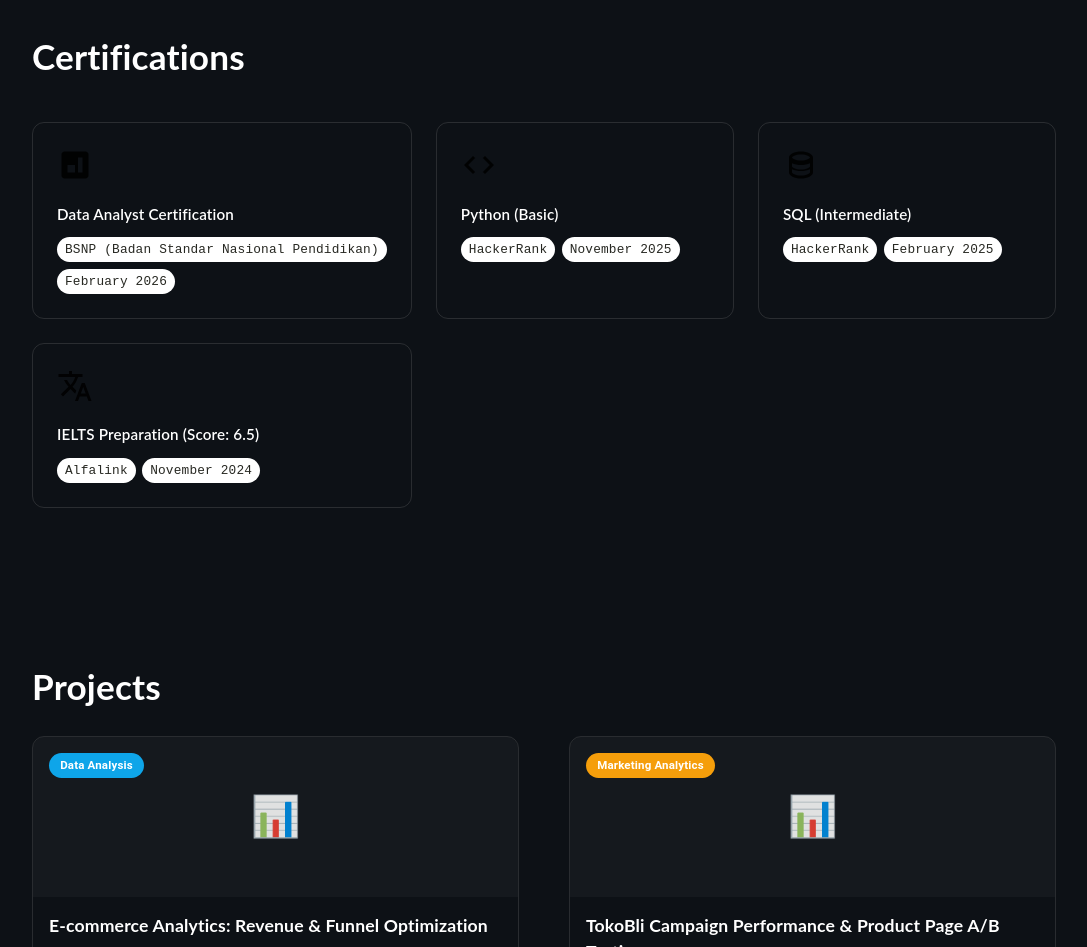
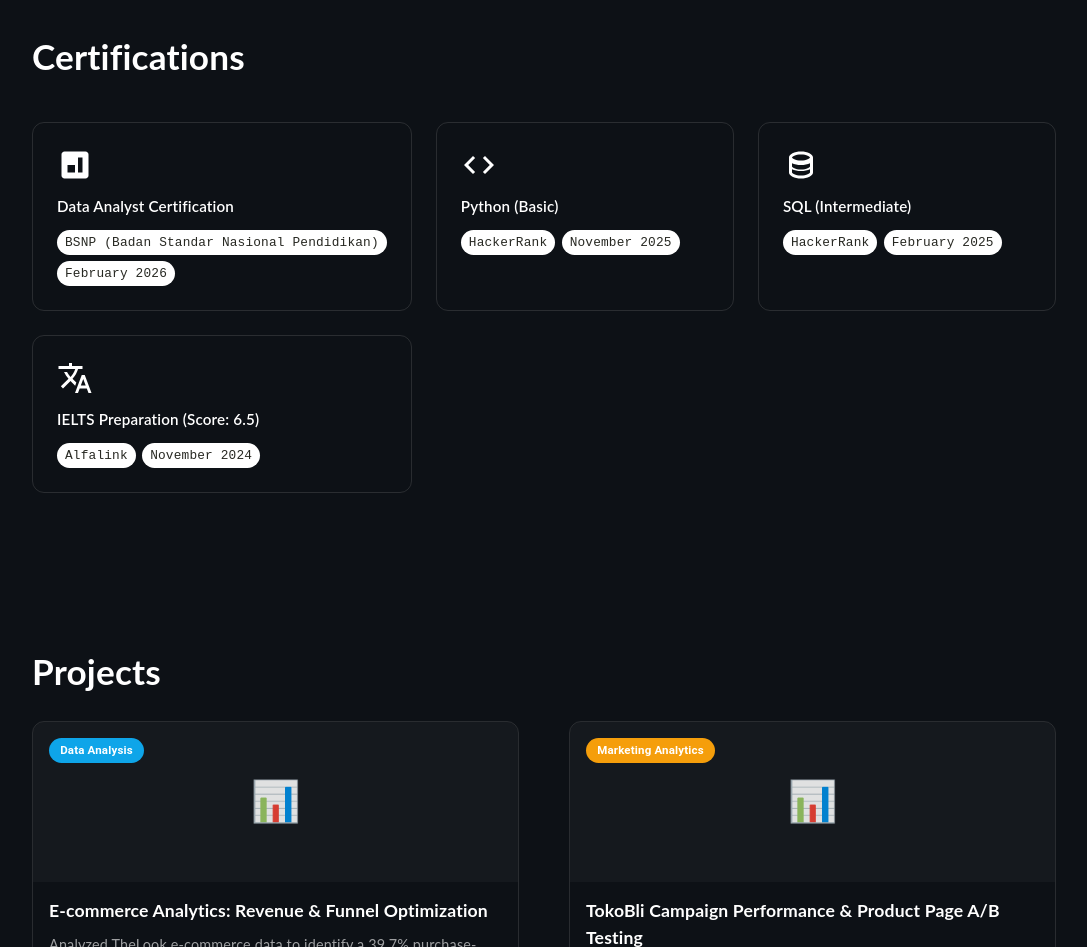
Before and after one commit to NatVincent7/react-portfolio, a React (Create React App) app: page / in a window 1280 px wide. Shown: the part 4380-5327 px from the top of the page, without its empty margins (96-1183 px from the left). Built offline with nearby package versions, Linux system fonts and the light colour scheme.

Commit message:
fix: the auto changing color from the logo of certifications

```diff
--- a/src/assets/styles/Timeline.scss
+++ b/src/assets/styles/Timeline.scss
@@ -36,3 +36,10 @@
         color: rgb(39, 40, 34);
     }
 }
+.dark-mode .cert-card svg {
+  fill: #ffffff !important;
+}
+
+.light-mode .cert-card svg {
+  fill: rgb(39, 40, 34) !important;
+}
--- a/src/components/Timeline.tsx
+++ b/src/components/Timeline.tsx
@@ -174,6 +174,7 @@ function Timeline() {
             {certifications.map((c, i) => (
               <div
                 key={i}
+                className="cert-card"
                 style={{
                   border: '1px solid rgba(128,128,128,0.25)',
                   borderRadius: 12,
@@ -184,14 +185,11 @@ function Timeline() {
                   gap: '0.75rem',
                   transition: 'border-color 0.2s',
                   cursor: 'default',
-                  color: 'inherit',
                 }}
                 onMouseEnter={e => (e.currentTarget.style.borderColor = 'rgba(128,128,128,0.6)')}
                 onMouseLeave={e => (e.currentTarget.style.borderColor = 'rgba(128,128,128,0.25)')}
               >
-                <div style={{ color: 'inherit' }}>
-                  {getCertIcon(c.name)}
-                </div>
+                {getCertIcon(c.name)}
                 <h3 style={{ margin: 0, fontSize: '0.95rem', fontWeight: 600 }}>{c.name}</h3>
                 <div style={{ display: 'flex', flexWrap: 'wrap', gap: '0.4rem' }}>
                   <Chip label={c.issuer} className="chip" size="small" />
```
